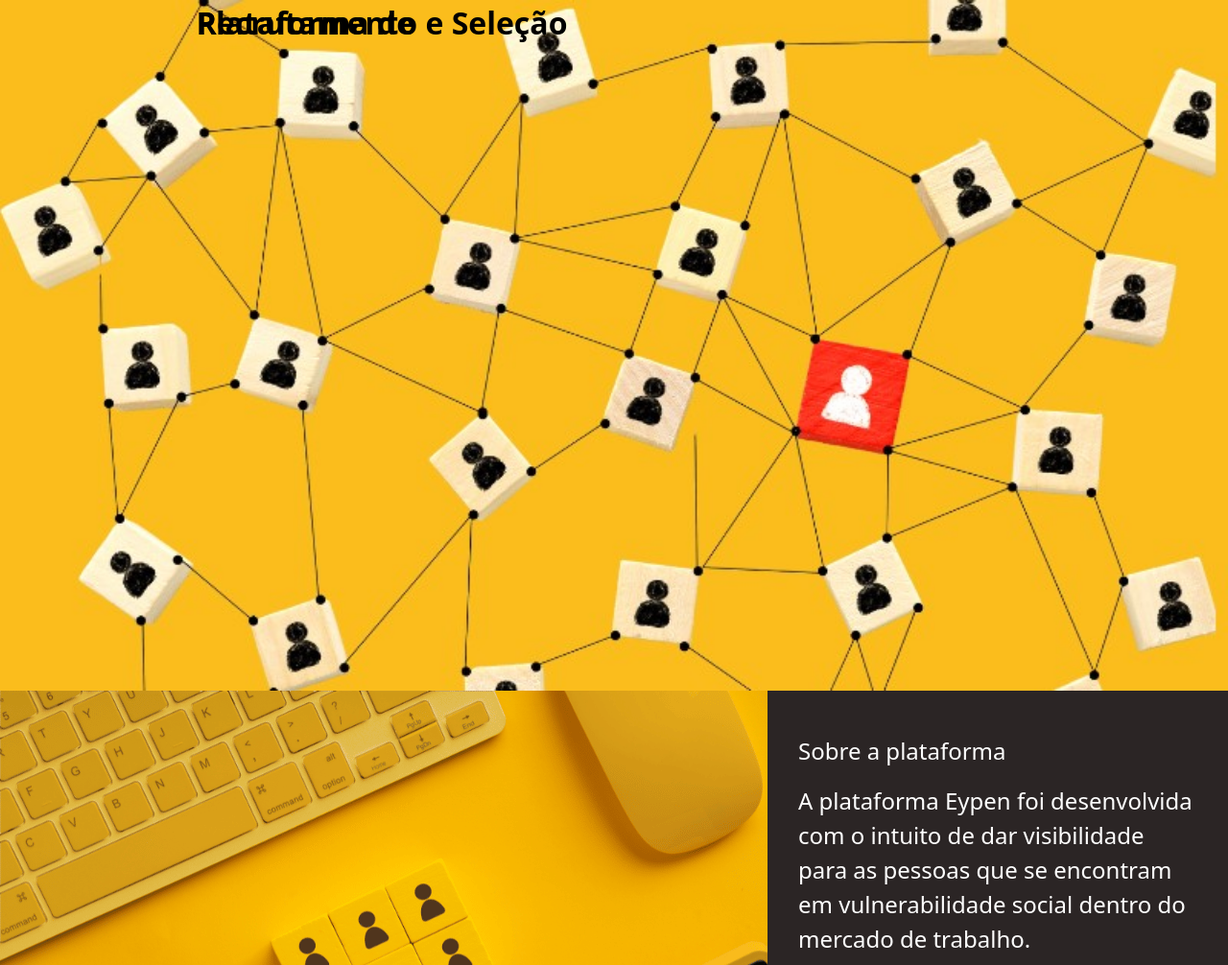
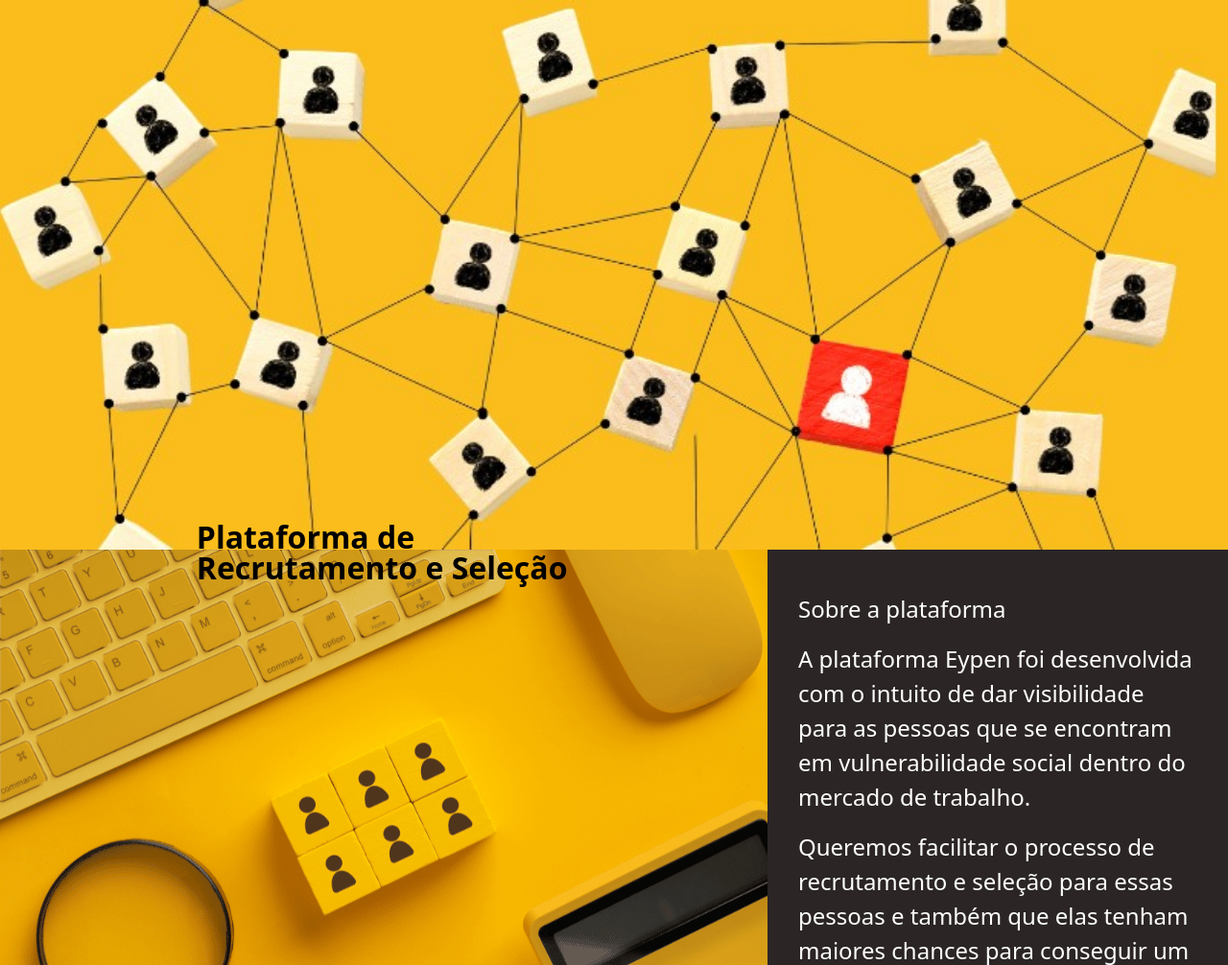
Before and after one commit to LucasSchroeders/eypen, a Django app: page / in a window 1280 px wide. Shown: the part 64-1070 px from the top of the page at 96% size. Run offline with Django 4.2, Linux system fonts and the light colour scheme.

Commit message:
ajuste-index-imagem

```diff
--- a/static/css/index.css
+++ b/static/css/index.css
@@ -92,6 +92,7 @@
 .img-intro{
     height: 100%;
     width: 100%;
+    display: flex;
 }
 
 .text-intro{
@@ -100,6 +101,14 @@
     font-weight: 600;
     color: black;
     margin-left: 16%;
+}
+
+.text-int{
+    top: 75%;
+}
+
+.text-int2{
+    top: 79%;
 }
 
 .sobre-nos{
--- a/templates/index.html
+++ b/templates/index.html
@@ -26,9 +26,9 @@
     </div>
     <div id="body" class="body">
         <div class= "intro">
-            <img class="img-intro" src="{% static 'images/image_intro_index2.jpg' %}" alt="Imagem meramente ilustrativa">
+            <img class="img-intro" src="{% static 'images/image_intro_index3.jpg' %}" alt="Imagem meramente ilustrativa">
             <p class="text-intro text-int">Plataforma de</p>
-            <p class="text-intro">Recrutamento e Seleção</p>
+            <p class="text-intro text-int2">Recrutamento e Seleção</p>
         </div>
         <div id="sobre-nos" class="sobre-nos">
             <img class="image-sobre-nos" src="{% static 'images/image_sobre_nos.png' %}" alt="imagem meramente ilustrativa">
```
Also changed, not shown: static/images/image_intro_index3.jpg (added).
